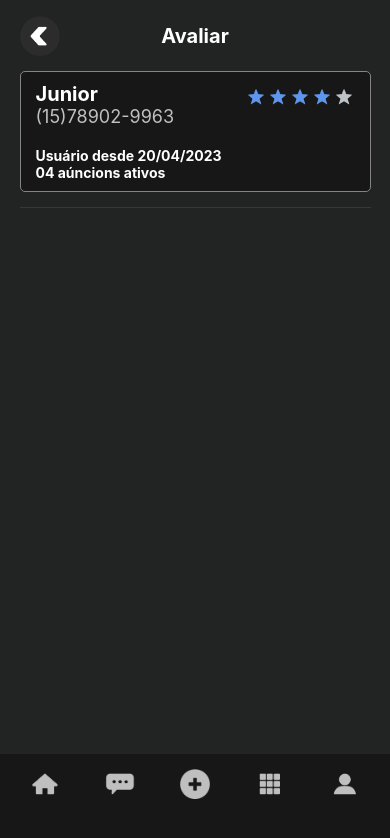
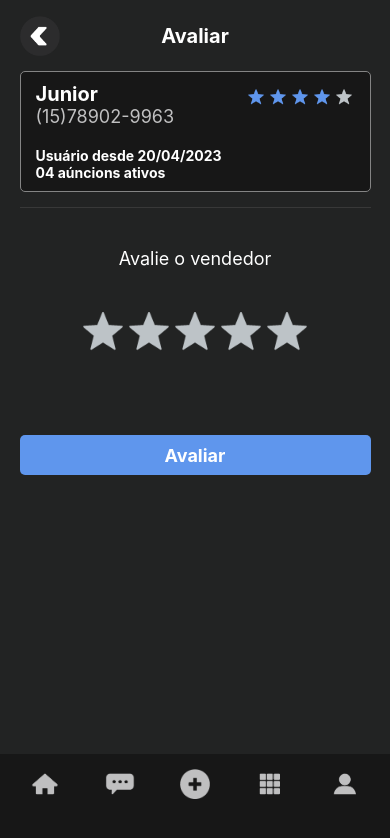
Before and after one commit to juniorjrjl/onebitshop-marketplace-front, a React Native app: screen /Feedback in a window 390 px wide. Shown: the top 838 px of the page. Built offline with nearby package versions, Linux system fonts and the light colour scheme.

Commit message:
feat: conclusão da tela de avaliações

```diff
--- a/src/screens/Feedback/index.tsx
+++ b/src/screens/Feedback/index.tsx
@@ -1,15 +1,34 @@
 import React from "react";
-import { Container } from "./styled";
+import { Container, FeedbackText } from "./styled";
 import DefaultTitle from "../../components/common/DefaultTitle";
 import ProfileInfo from "../../components/common/ProfileInfo";
 import NavBar from "../../components/common/NavBar";
+import { AirbnbRating } from "react-native-ratings";
+import DefaultButton from "../../components/common/DefaultButton";
+import { useNavigation } from "@react-navigation/native";
+import { PropsStack } from "../../routes";
+import { Alert } from "react-native";
 
 const Feedback = () => {
+
+    const navigation = useNavigation<PropsStack>()
+
     return(
         <>
             <Container>
                 <DefaultTitle fontSize={20}>Avaliar</DefaultTitle>
                 <ProfileInfo />
+                <FeedbackText>Avalie o vendedor</FeedbackText>
+                <AirbnbRating
+                    selectedColor="#5F96ED"
+                    showRating={false}
+                    size={0}
+                    defaultRating={0}
+                    />
+                <DefaultButton buttonType="primary" marginVertical={80} buttonHandle={() => {
+                    navigation.goBack()
+                    Alert.alert("Obrigado pela sua avaliação")
+                    }}>Avaliar</DefaultButton>
             </Container>
             <NavBar />
         </>
--- a/src/screens/Feedback/styled.ts
+++ b/src/screens/Feedback/styled.ts
@@ -8,3 +8,10 @@ export const Container = styled.View`
     background-color: ${({ theme }) => theme.colors.backgroundLight};
     padding-top: ${statusBarHeight}px;
 `
+
+export const FeedbackText = styled.Text`
+    font-size: 18px;
+    color: ${({ theme }) => theme.colors.primaryText};
+    text-align: center;
+    margin: 40px 0px;
+`
```
